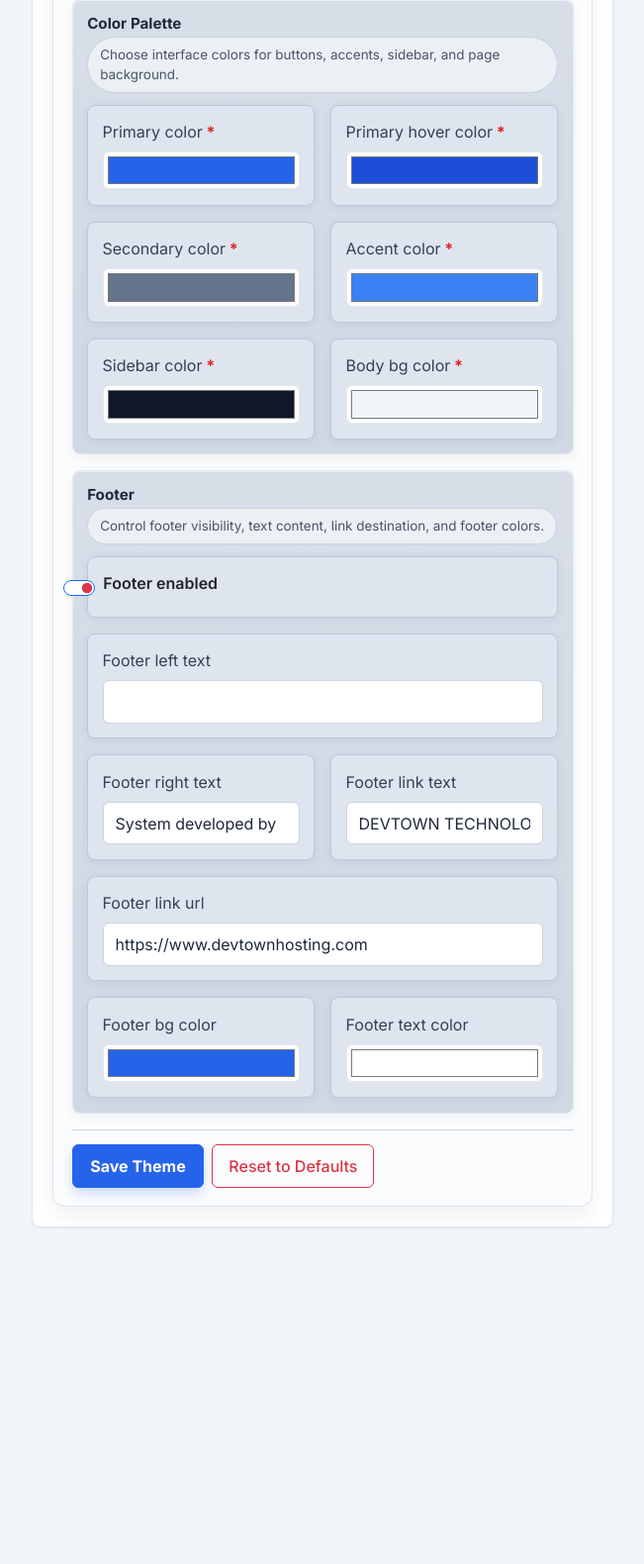
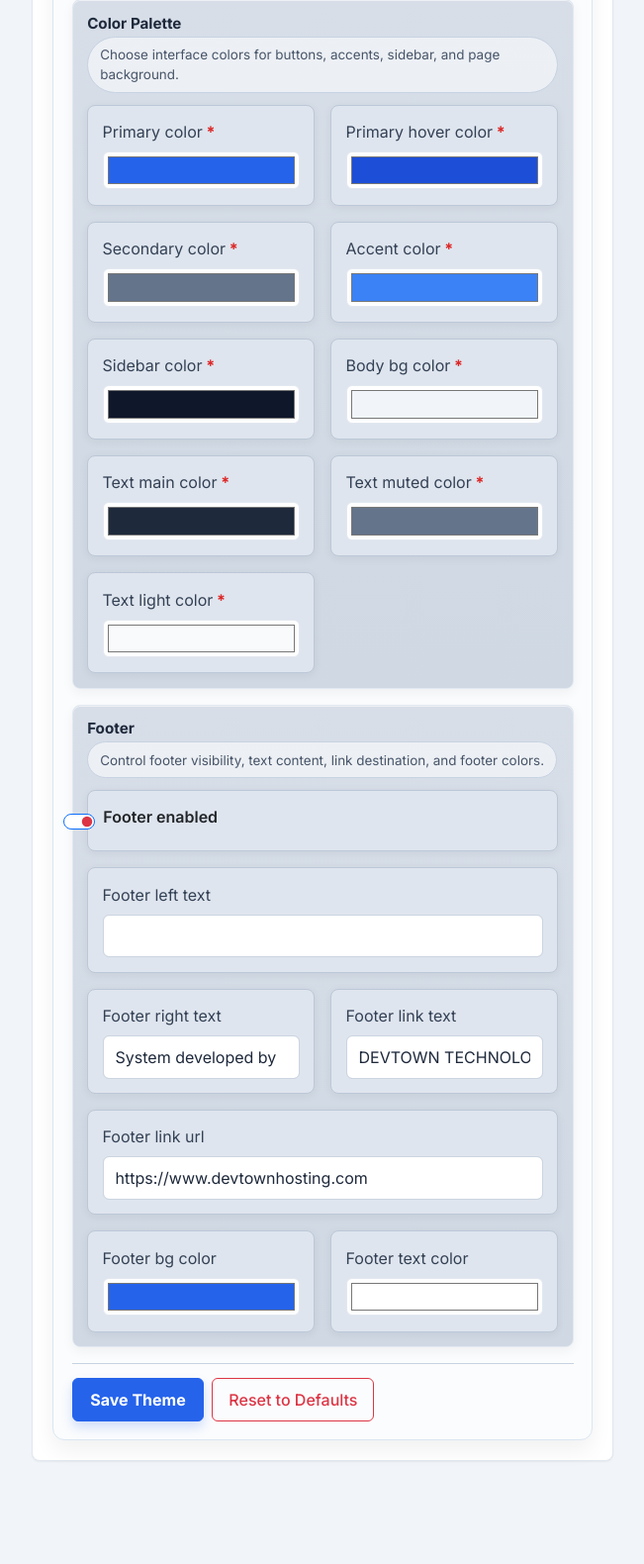
Before and after one commit to nekiwanuka/Jhrm-portal, a Django app: page /settings/theme/ in a window 1280 px wide. Shown: the part 1430-3010 px from the top of the page at 99% size, without its empty margins (205-856 px from the left). Before the commit the page ends 2670 px from the top, so only its background shows below. Run offline with Django 4.2, Linux system fonts and the light colour scheme; the visitor is signed in with stand-in values (Sample User, id 1); data comes from the database, SQL or seed files in the repository; data that the repository does not hold is empty.

Commit message:
Allow configuring font colors in theme settings

```diff
--- a/core/forms.py
+++ b/core/forms.py
@@ -27,6 +27,9 @@ class BrandingSettingsForm(forms.ModelForm):
             'accent_color',
             'sidebar_color',
             'body_bg_color',
+            'text_main_color',
+            'text_muted_color',
+            'text_light_color',
 			'footer_enabled',
 			'footer_left_text',
 			'footer_right_text',
@@ -51,6 +54,9 @@ class BrandingSettingsForm(forms.ModelForm):
             'accent_color': forms.TextInput(attrs={'type': 'color'}),
             'sidebar_color': forms.TextInput(attrs={'type': 'color'}),
             'body_bg_color': forms.TextInput(attrs={'type': 'color'}),
+            'text_main_color': forms.TextInput(attrs={'type': 'color'}),
+            'text_muted_color': forms.TextInput(attrs={'type': 'color'}),
+            'text_light_color': forms.TextInput(attrs={'type': 'color'}),
 			'footer_enabled': forms.CheckboxInput(attrs={'class': 'form-check-input'}),
 			'footer_left_text': forms.TextInput(attrs={'class': 'form-control'}),
 			'footer_right_text': forms.TextInput(attrs={'class': 'form-control'}),
--- a/core/models.py
+++ b/core/models.py
@@ -17,6 +17,9 @@ class BrandingSettings(models.Model):
 	DEFAULT_ACCENT_COLOR = '#3b82f6'
 	DEFAULT_SIDEBAR_COLOR = '#0f172a'
 	DEFAULT_BODY_BG_COLOR = '#f1f5f9'
+	DEFAULT_TEXT_MAIN_COLOR = '#1e293b'
+	DEFAULT_TEXT_MUTED_COLOR = '#64748b'
+	DEFAULT_TEXT_LIGHT_COLOR = '#f8fafc'
 	DEFAULT_FOOTER_TEXT_COLOR = '#ffffff'
 	DEFAULT_FOOTER_LINK_TEXT = 'DEVTOWN TECHNOLOGIES'
 	DEFAULT_FOOTER_LINK_URL = 'https://www.devtownhosting.com'
@@ -39,6 +42,9 @@ class BrandingSettings(models.Model):
 	accent_color = models.CharField(max_length=7, default=DEFAULT_ACCENT_COLOR, validators=[hex_color_validator])
 	sidebar_color = models.CharField(max_length=7, default=DEFAULT_SIDEBAR_COLOR, validators=[hex_color_validator])
 	body_bg_color = models.CharField(max_length=7, default=DEFAULT_BODY_BG_COLOR, validators=[hex_color_validator])
+	text_main_color = models.CharField(max_length=7, default=DEFAULT_TEXT_MAIN_COLOR, validators=[hex_color_validator])
+	text_muted_color = models.CharField(max_length=7, default=DEFAULT_TEXT_MUTED_COLOR, validators=[hex_color_validator])
+	text_light_color = models.CharField(max_length=7, default=DEFAULT_TEXT_LIGHT_COLOR, validators=[hex_color_validator])
 
 	login_show_branding = models.BooleanField(default=True)
 	login_show_logo = models.BooleanField(default=False)
@@ -82,6 +88,9 @@ class BrandingSettings(models.Model):
 		self.accent_color = self.DEFAULT_ACCENT_COLOR
 		self.sidebar_color = self.DEFAULT_SIDEBAR_COLOR
 		self.body_bg_color = self.DEFAULT_BODY_BG_COLOR
+		self.text_main_color = self.DEFAULT_TEXT_MAIN_COLOR
+		self.text_muted_color = self.DEFAULT_TEXT_MUTED_COLOR
+		self.text_light_color = self.DEFAULT_TEXT_LIGHT_COLOR
 		self.logo = None
 		self.company_address = ''
 		self.company_phone = ''
--- a/templates/base.html
+++ b/templates/base.html
@@ -25,6 +25,10 @@
       --accent-color: {{ branding.accent_color|default:'#3b82f6' }};
       --bg-sidebar: {{ branding.sidebar_color|default:'#0f172a' }};
       --bg-body: {{ branding.body_bg_color|default:'#f1f5f9' }};
+
+	  --text-main: {{ branding.text_main_color|default:'#1e293b' }};
+	  --text-muted: {{ branding.text_muted_color|default:'#64748b' }};
+	  --text-light: {{ branding.text_light_color|default:'#f8fafc' }};
 
       --footer-bg-color: {{ branding.footer_bg_color|default:branding.primary_color|default:'#2563eb' }};
       --footer-text-color: {{ branding.footer_text_color|default:'#ffffff' }};
--- a/templates/core/theme_settings.html
+++ b/templates/core/theme_settings.html
@@ -137,6 +137,21 @@
                 {{ form.body_bg_color }}
                 {% for error in form.body_bg_color.errors %}<div class="invalid-feedback d-block">{{ error }}</div>{% endfor %}
               </div>
+        <div>
+        <label class="form-label" for="{{ form.text_main_color.id_for_label }}">{{ form.text_main_color.label|default:'Main text color' }}</label>
+        {{ form.text_main_color }}
+        {% for error in form.text_main_color.errors %}<div class="invalid-feedback d-block">{{ error }}</div>{% endfor %}
+        </div>
+        <div>
+        <label class="form-label" for="{{ form.text_muted_color.id_for_label }}">{{ form.text_muted_color.label|default:'Muted text color' }}</label>
+        {{ form.text_muted_color }}
+        {% for error in form.text_muted_color.errors %}<div class="invalid-feedback d-block">{{ error }}</div>{% endfor %}
+        </div>
+        <div>
+        <label class="form-label" for="{{ form.text_light_color.id_for_label }}">{{ form.text_light_color.label|default:'Light text color' }}</label>
+        {{ form.text_light_color }}
+        {% for error in form.text_light_color.errors %}<div class="invalid-feedback d-block">{{ error }}</div>{% endfor %}
+        </div>
             </div>
           </div>
 
```
Also changed, not shown: core/migrations/0008_brandingsettings_text_light_color_and_more.py (added).
